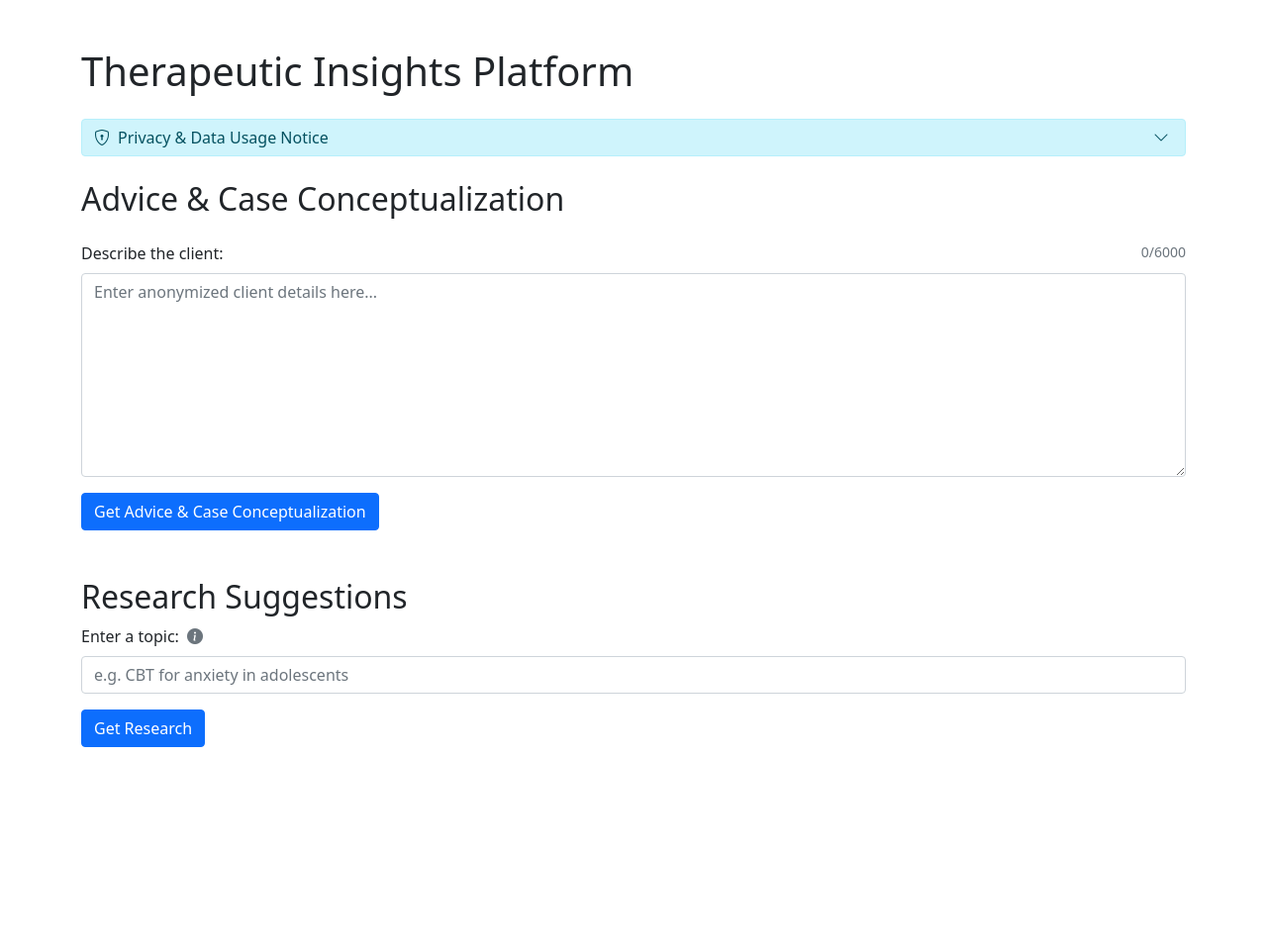
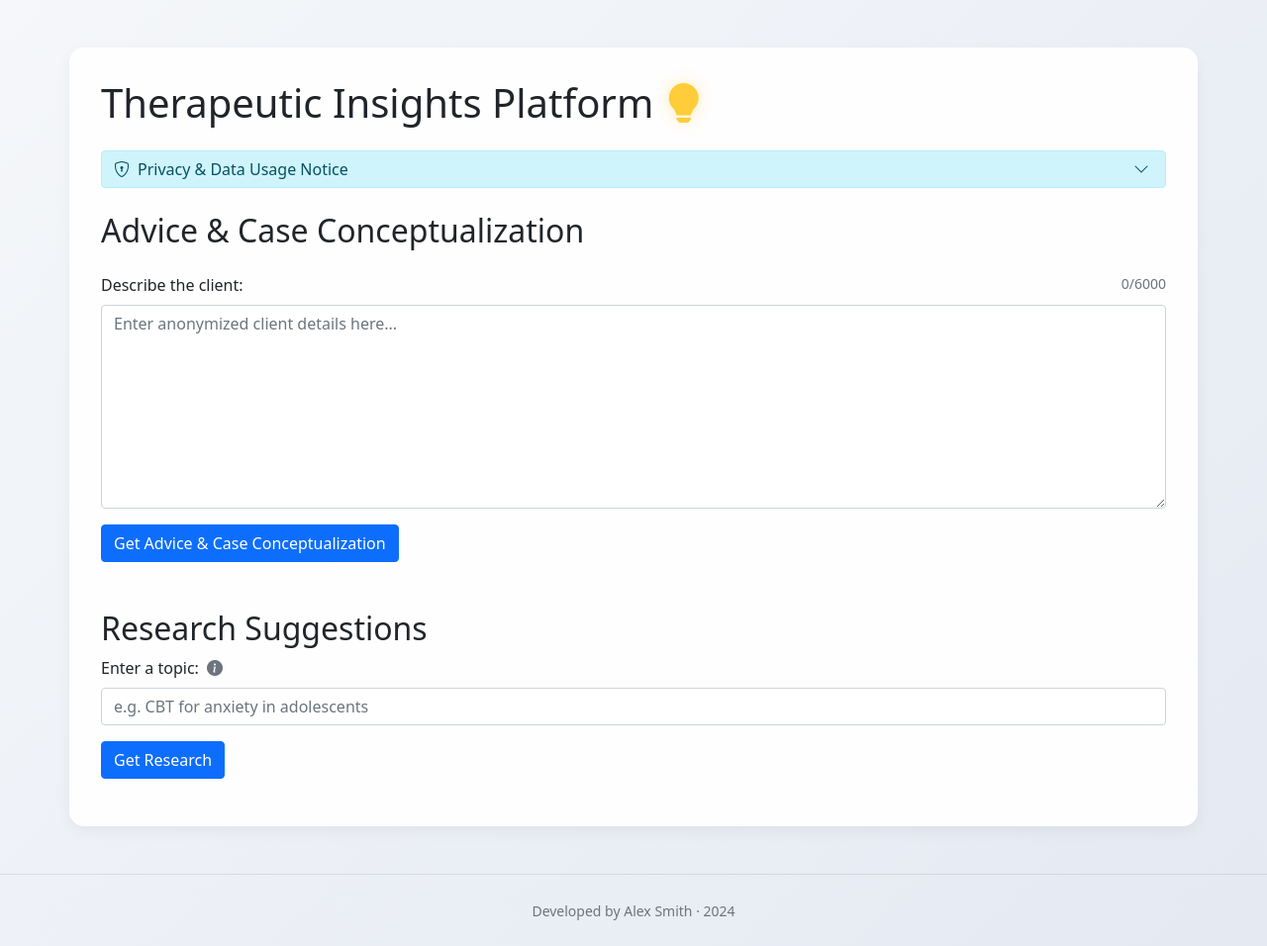
Before and after one commit to slimtomatillo/therapeutic-insights-platform, a Flask app: page / in a window 1280 px wide. Shown: the whole page at 99% size. Before the commit the page ends 755 px from the top, so only its background shows below. Run offline with Flask 3, Linux system fonts and the light colour scheme; some libraries are stand-ins or nearby versions.

Commit message:
Add footer, title animation

```diff
--- a/templates/index.html
+++ b/templates/index.html
@@ -65,11 +65,37 @@
         #progress-bar {
             width: 300px; /* Adjust this value to match your button width */
         }
+        body {
+            background: linear-gradient(135deg, #f5f7fa 0%, #e4e9f2 100%);
+            min-height: 100vh;
+        }
+
+        .container {
+            background-color: rgba(255, 255, 255, 0.95);
+            border-radius: 15px;
+            box-shadow: 0 5px 15px rgba(0, 0, 0, 0.05);
+            padding: 2rem;
+            margin-top: 2rem;
+            margin-bottom: 2rem;
+        }
+        .bi.glow-effect {
+            animation: glow 2s ease-in-out infinite;
+            display: inline-block;
+        }
+
+        @keyframes glow {
+            0% { opacity: 1; text-shadow: 0 0 10px rgba(255, 193, 7, 0.5); }
+            50% { opacity: 0.7; text-shadow: 0 0 20px rgba(255, 193, 7, 0.3); }
+            100% { opacity: 1; text-shadow: 0 0 10px rgba(255, 193, 7, 0.5); }
+        }
     </style>
 </head>
 <body>
     <div class="container mt-5">
-        <h1 class="mb-4">Therapeutic Insights Platform</h1>
+        <h1 class="mb-4">
+            Therapeutic Insights Platform
+            <i class="bi bi-lightbulb-fill text-warning glow-effect"></i>
+        </h1>
 
         <!-- Privacy Notice Dropdown -->
         <div class="mb-4">
@@ -420,5 +446,13 @@
             chevron.style.transform = chevron.style.transform === 'rotate(0deg)' ? 'rotate(180deg)' : 'rotate(0deg)';
         });
     </script>
+
+    <!-- Footer -->
+    <footer class="text-center mt-5 mb-4">
+        <hr class="my-4" style="opacity: 0.1;">
+        <small class="text-muted">
+            Developed by Alex Smith · <script>document.write(new Date().getFullYear())</script>
+        </small>
+    </footer>
 </body>
 </html>
```
